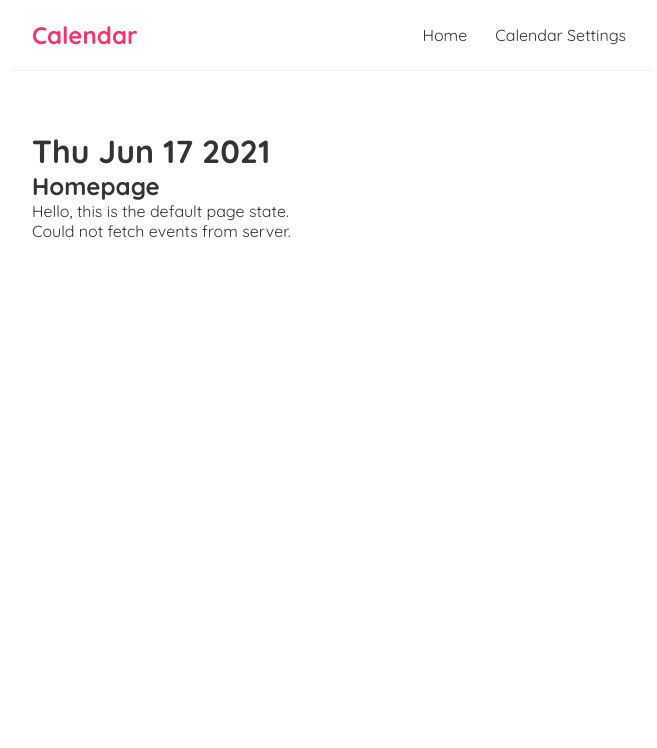
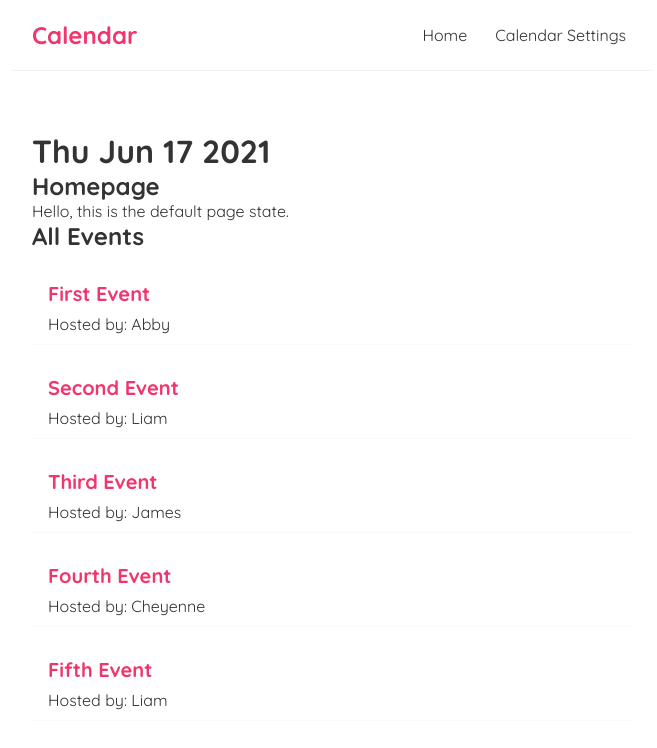
Before and after one commit to Seathed/react-sandbox, a React (Create React App) app: page / in a window 1280 px wide. Shown: the top 748 px of the page, without its empty margins (308-965 px from the left). Built offline with nearby package versions, Linux system fonts and the light colour scheme; no server answers; data requests are answered from the project's data file; the HTML template or start-up script is replaced by a standard one.

Commit message:
convert the fetching of events into a reusable custom react hook called useFetch that can be used to GET data from a URL

```diff
--- a/src/Home.js
+++ b/src/Home.js
@@ -1,34 +1,15 @@
 import { useState } from 'react';
 import { useEffect } from 'react';
 import EventWrapper from './EventWrapper';
+import useFetch from './useFetch';
 
 const Home = () => {
-
-    const [events, setEvents] = useState(null);
-
-    const [isLoading, setIsLoading] = useState(true);
-
     const [pageStateText, setPageStateText] = useState("Hello, this is the default page state.");
 
-    const [error, setError] = useState(null);
+    const {data:events, isLoading, error} = useFetch('http://localhost:8000/events');
 
     // [] only runs on initial page render
     // [events] runs on initial page render and anytime the events variable changes
-    useEffect(() => {
-         fetch('http://localhost:8000/events2').then((res) => {
-             if(!res.ok) {
-                throw Error('Could not fetch events from server.');
-             }
-             return res.json();
-         }).then((data) => {
-              setEvents(data);
-              setIsLoading(false);
-              setError(null);
-         }).catch((err) => {
-            setError(err.message);
-            setIsLoading(false);
-         })
-    }, []);
 
     return (
         <div className="home">
--- /dev/null
+++ b/src/useFetch.js
@@ -0,0 +1,28 @@
+import { useState, useEffect } from 'react';
+
+const useFetch = (resource) => {
+
+    const [data, setData] = useState(null);
+    const [isLoading, setIsLoading] = useState(true);
+    const [error, setError] = useState(null);
+
+    useEffect(() => {
+        fetch(resource).then((res) => {
+            if(!res.ok) {
+               throw Error('Could not fetch events from server.');
+            }
+            return res.json();
+        }).then((data) => {
+             setData(data);
+             setIsLoading(false);
+             setError(null);
+        }).catch((err) => {
+           setError(err.message);
+           setIsLoading(false);
+        })
+   }, []);
+
+   return {data, isLoading, error};
+}
+
+export default useFetch;
```
